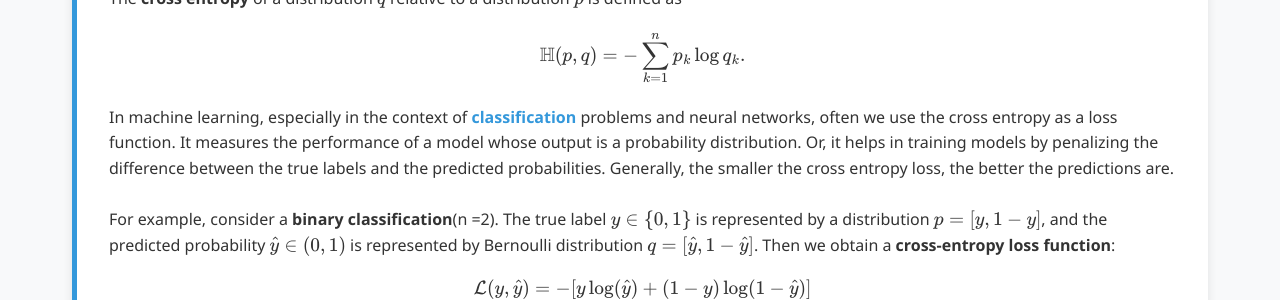
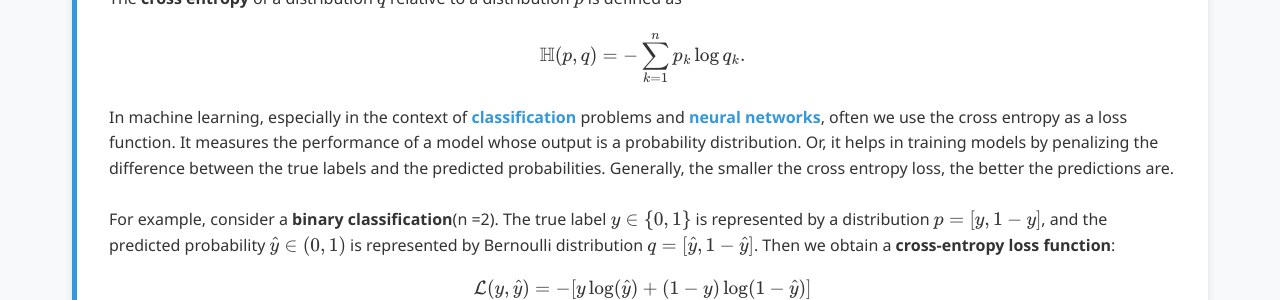
Before and after one commit to Yusukey01/yusukey01.github.io, a Jekyll site: the page built from Mathematics/Probability/entropy.html, in a window 1280 px wide and 900 px high, scrolled down 3030 px. Shown: the part 154-454 px from the top of the window. Built offline with Jekyll 4.4.1, drawn with Linux system fonts in a browser that asks for light colours.

Commit message:
added links

```diff
--- a/Mathematics/Probability/entropy.html
+++ b/Mathematics/Probability/entropy.html
@@ -120,7 +120,8 @@ uses_python: false
             \[
             \mathbb{H}(p, q) = - \sum_{k=1}^n p_k \log  q_k.
             \]
-            In machine learning, especially in the context of  <a href="../Machine_learning/intro_classification.html"><strong>classification</strong></a> problems and neural networks, often we use the
+            In machine learning, especially in the context of  <a href="../Machine_learning/intro_classification.html"><strong>classification</strong></a> problems and
+            <a href="../Machine_learning/neural_networks.html"><strong>neural networks</strong></a>, often we use the
             cross entropy as a loss function. It measures the performance of a model whose output is a probability distribution.
             Or, it helps in training models by penalizing the difference between the true labels and the predicted probabilities.
             Generally, the smaller the cross entropy loss, the better the predictions are.
```
